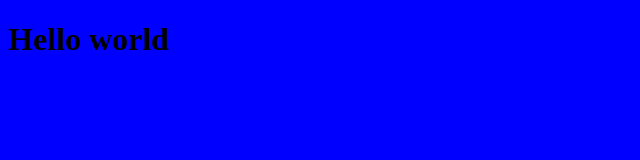
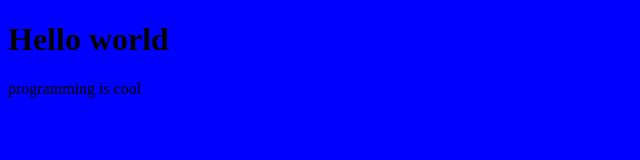
Before and after one commit to umarscodes/sample-demo, a plain HTML site: page index.html in a window 1280 px wide. Shown: the whole page, without its empty margins (0-640 px from the left). Drawn offline with Linux system fonts and the light colour scheme.

Commit message:
added div tag to body

```diff
--- a/index.html
+++ b/index.html
@@ -9,5 +9,6 @@
 </head>
 <body>
     <h1>Hello world</h1>
+    <div>programming is cool</div>
 </body>
 </html>
```
